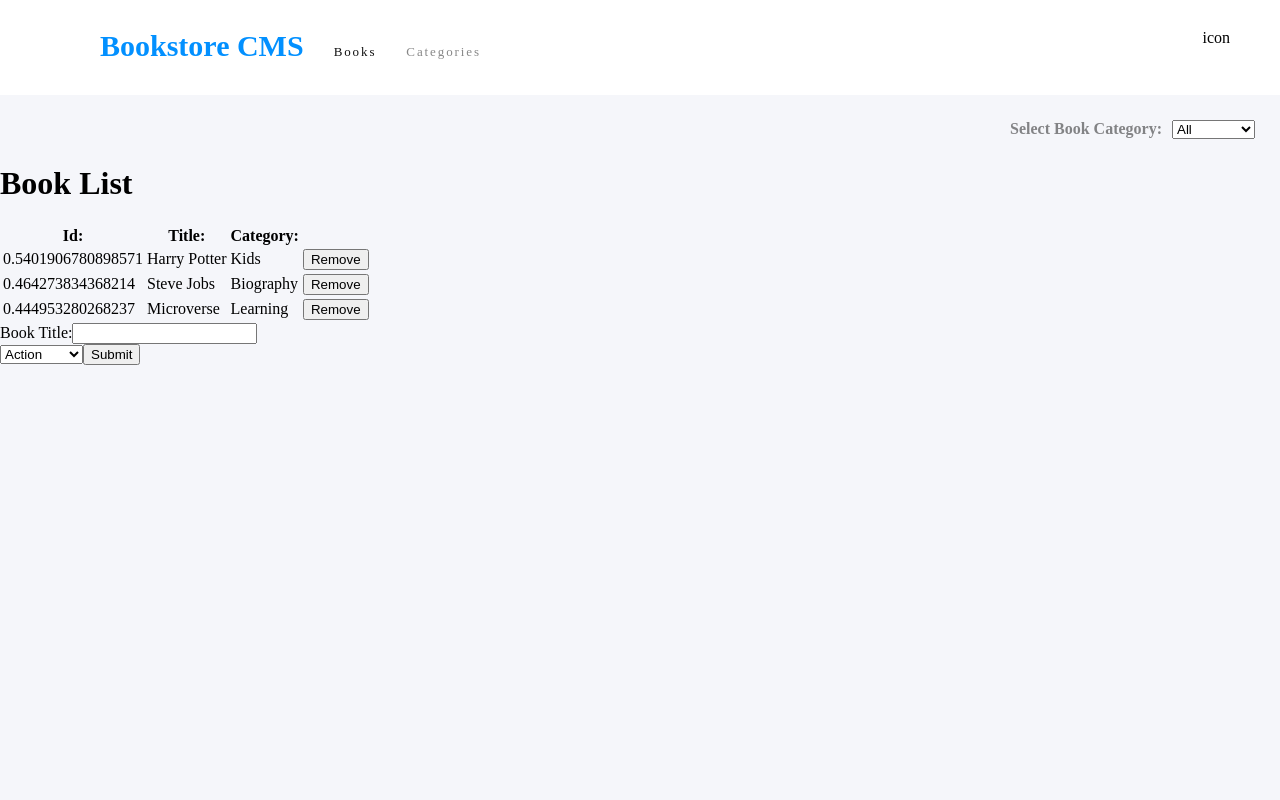
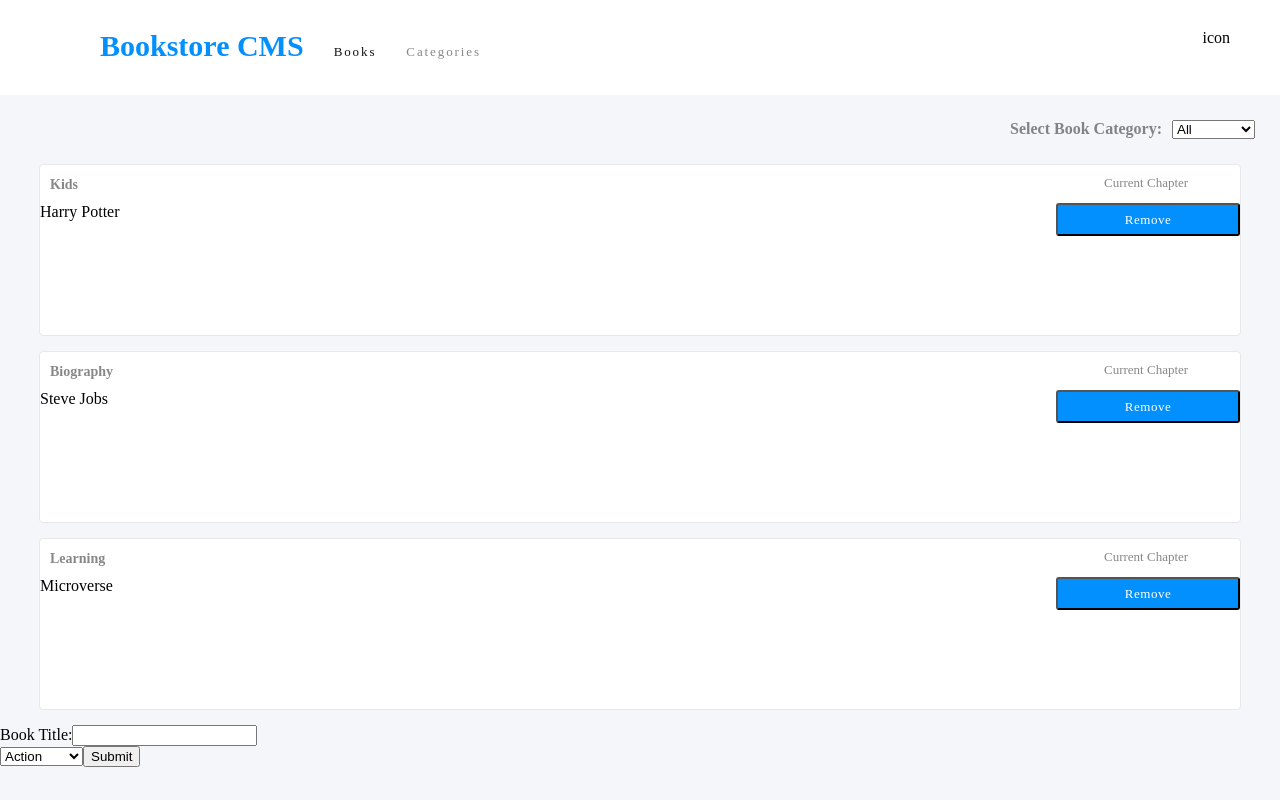
Before and after one commit to othman-19/bookStore-react-redux, a React (Create React App) app: page / in a window 1280 px wide. Built offline with nearby package versions, Linux system fonts and the light colour scheme.

Commit message:
first row of book added

```diff
--- a/src/components/Book.js
+++ b/src/components/Book.js
@@ -3,18 +3,27 @@ import PropTypes from 'prop-types';
 
 function Book({ book, removeBook }) {
   return (
-    <tr>
-      <td>{book.id}</td>
-      <td>{book.title}</td>
-      <td>{book.category}</td>
-      <td><button type="button" onClick={() => removeBook(book)}>Remove</button></td>
-    </tr>
+    <div className="Lesson-Panel">
+      <div className="first-row">
+        <span className="School-of">{book.category}</span>
+        <span className="Current-Chapter">Current Chapter</span>
+      </div>
+      {book.title}
+
+      <button
+        className="Rectangle-2"
+        type="button"
+        onClick={() => removeBook(book)}
+      >
+        <span className="remove">Remove</span>
+      </button>
+    </div>
   );
 }
 
 Book.propTypes = {
   book: PropTypes.oneOfType([PropTypes.object]).isRequired,
-  removeBook: PropTypes.func.isRequired,
+  removeBook: PropTypes.func.isRequired
 };
 
 export default Book;
--- a/src/containers/BooksList.js
+++ b/src/containers/BooksList.js
@@ -5,12 +5,7 @@ import Book from '../components/Book';
 import { removeBook, changeFilter } from '../actions/index';
 import CategoryFilter from '../components/CategoryFilter';
 
-function BooksList({
-  books,
-  removeBook,
-  changeFilter,
-  filter,
-}) {
+function BooksList({ books, removeBook, changeFilter, filter }) {
   const handleRemoveBook = book => removeBook(book);
   const getBooks = filter => {
     switch (filter) {
@@ -22,46 +17,38 @@ function BooksList({
         return books;
     }
   };
-  const bookList = getBooks(filter).map(
-    book => <Book book={book} key={book.id} removeBook={handleRemoveBook} />,
-  );
+  const bookList = getBooks(filter).map(book => (
+    <Book book={book} key={book.id} removeBook={handleRemoveBook} />
+  ));
   const handleFilterChange = filter => {
     changeFilter(filter);
   };
   return (
     <div>
       <CategoryFilter filterChangeHandler={handleFilterChange} />
-      <h1>Book List</h1>
-      <table>
-        <thead>
-          <tr>
-            <th>Id:</th>
-            <th>Title:</th>
-            <th>Category:</th>
-          </tr>
-        </thead>
-        <tbody>{bookList}</tbody>
-      </table>
+      {bookList}
     </div>
   );
 }
 
 const mapStateToProps = state => ({
   books: state.books,
-  filter: state.filter,
+  filter: state.filter
 });
 
 const mapDispatchToProps = dispatch => ({
   removeBook: book => dispatch(removeBook(book)),
-  changeFilter: filter => dispatch(changeFilter(filter)),
+  changeFilter: filter => dispatch(changeFilter(filter))
 });
-
 
 BooksList.propTypes = {
   books: PropTypes.oneOfType([PropTypes.array]).isRequired,
   removeBook: PropTypes.func.isRequired,
   changeFilter: PropTypes.func.isRequired,
-  filter: PropTypes.string.isRequired,
+  filter: PropTypes.string.isRequired
 };
 
-export default connect(mapStateToProps, mapDispatchToProps)(BooksList);
+export default connect(
+  mapStateToProps,
+  mapDispatchToProps
+)(BooksList);
--- a/src/index.css
+++ b/src/index.css
@@ -83,3 +83,67 @@ li {
   padding-right: 10px;
   font-weight: bold;
 }
+
+.Lesson-Panel {
+  width: 1200px;
+  height: 170px;
+  border-radius: 4px;
+  border: solid 1px #e8e8e8;
+  background-color: #ffffff;
+  margin: 15px auto;
+}
+
+.Rectangle-2 {
+  width: 184px;
+  height: 33px;
+  border-radius: 3px;
+  background-color: #0290ff;
+  float: right;
+}
+
+.remove {
+  width: 143px;
+  height: 18px;
+  font-family: RobotoSlab;
+  font-size: 13px;
+  font-weight: 300;
+  font-stretch: normal;
+  font-style: normal;
+  line-height: normal;
+  letter-spacing: 0.5px;
+  text-align: center;
+  color: #ffffff;
+}
+
+.School-of {
+  width: 49px;
+  height: 18px;
+  opacity: 0.5;
+  font-family: Montserrat;
+  font-size: 14px;
+  font-weight: bold;
+  font-stretch: normal;
+  font-style: normal;
+  line-height: normal;
+  letter-spacing: normal;
+  color: #121212;
+}
+
+.Current-Chapter {
+  width: 126px;
+  height: 18px;
+  opacity: 0.5;
+  font-family: RobotoSlab;
+  font-size: 13px;
+  font-weight: 300;
+  font-stretch: normal;
+  font-style: normal;
+  line-height: normal;
+  letter-spacing: normal;
+  color: #121212;
+  float: right;
+}
+
+.first-row {
+  margin: 10px;
+}
```
